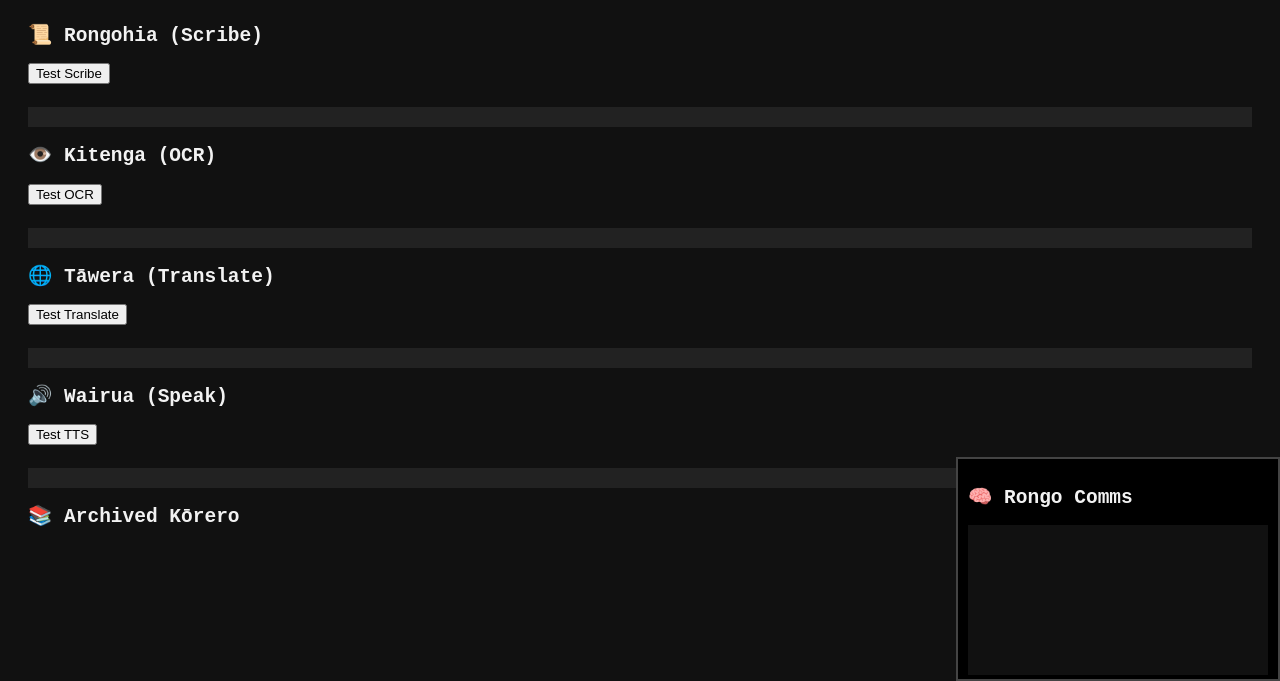
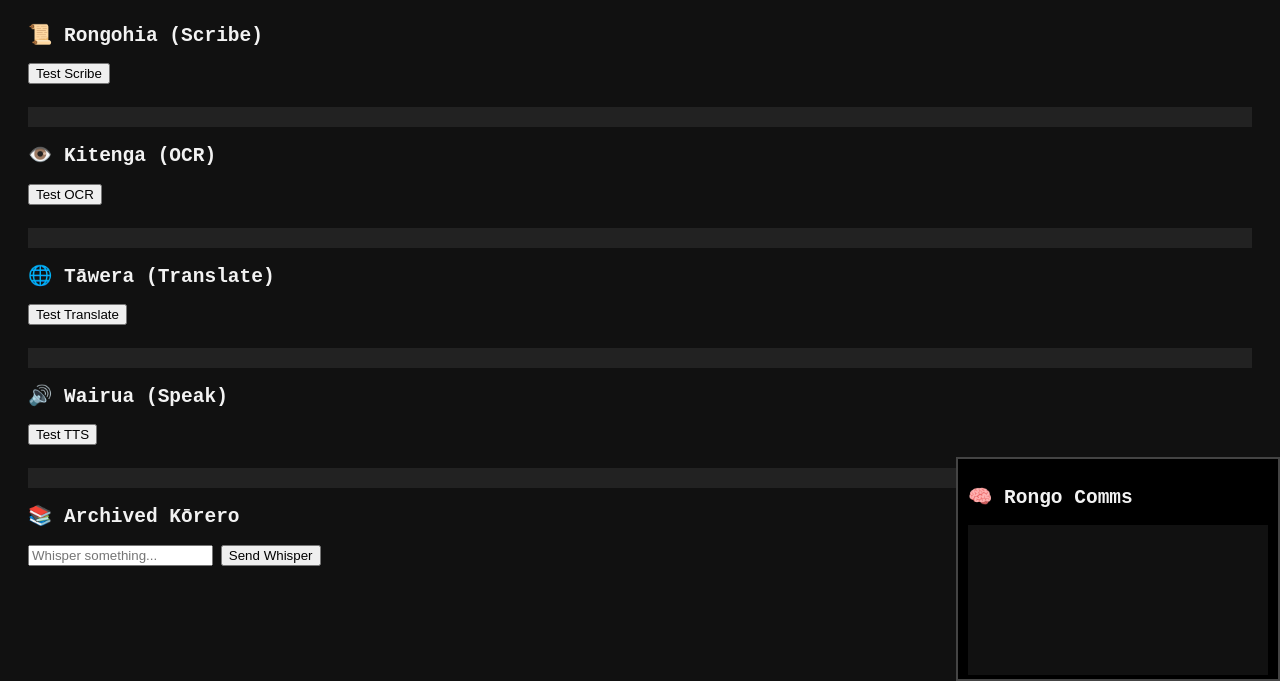
Before and after one commit to Hemi-Whiro22/Den-Frontend, a plain HTML site: page index.html in a window 1280 px wide. Shown: the part 119-800 px from the top of the page. Drawn offline with Linux system fonts and the light colour scheme.

Commit message:
Update index.html

```diff
--- a/index.html
+++ b/index.html
@@ -41,8 +41,17 @@
       <input type="text" id="rongoInput" placeholder="Speak to Rongo..." />
       <button onclick="sendToRongo()">Send</button>
     </section>
+
+    <div>
+  <input type="text" id="whisper-input" placeholder="Whisper something..." />
+  <button onclick="gptWhisper()">Send Whisper</button>
+  <p id="whisper-response"></p>
 </div>
 
+  </div>
+</div>
+
+<script src="den.js"></script>
 <script type="module" src="kitenga_ocr.js"></script>
 <script type="module" src="tawera_translate.js"></script>
 <script type="module" src="wairua_tts.js"></script>
@@ -53,5 +62,9 @@
     document.body.classList.toggle("dark-mode");
   });
 </script>
+
 </body>
 </html>
+
+</body>
+</html>
```
Lines whose indentation alone changed are shown as unchanged.
